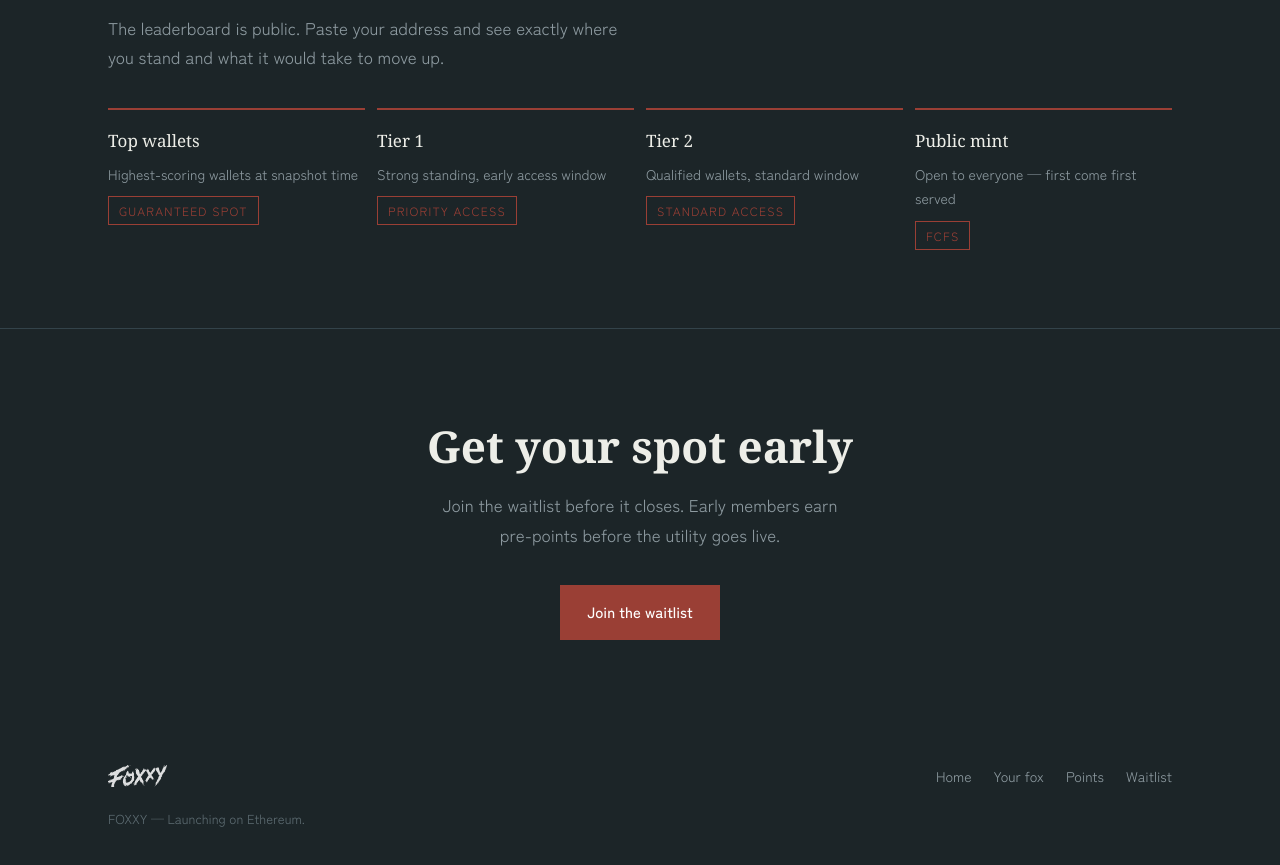
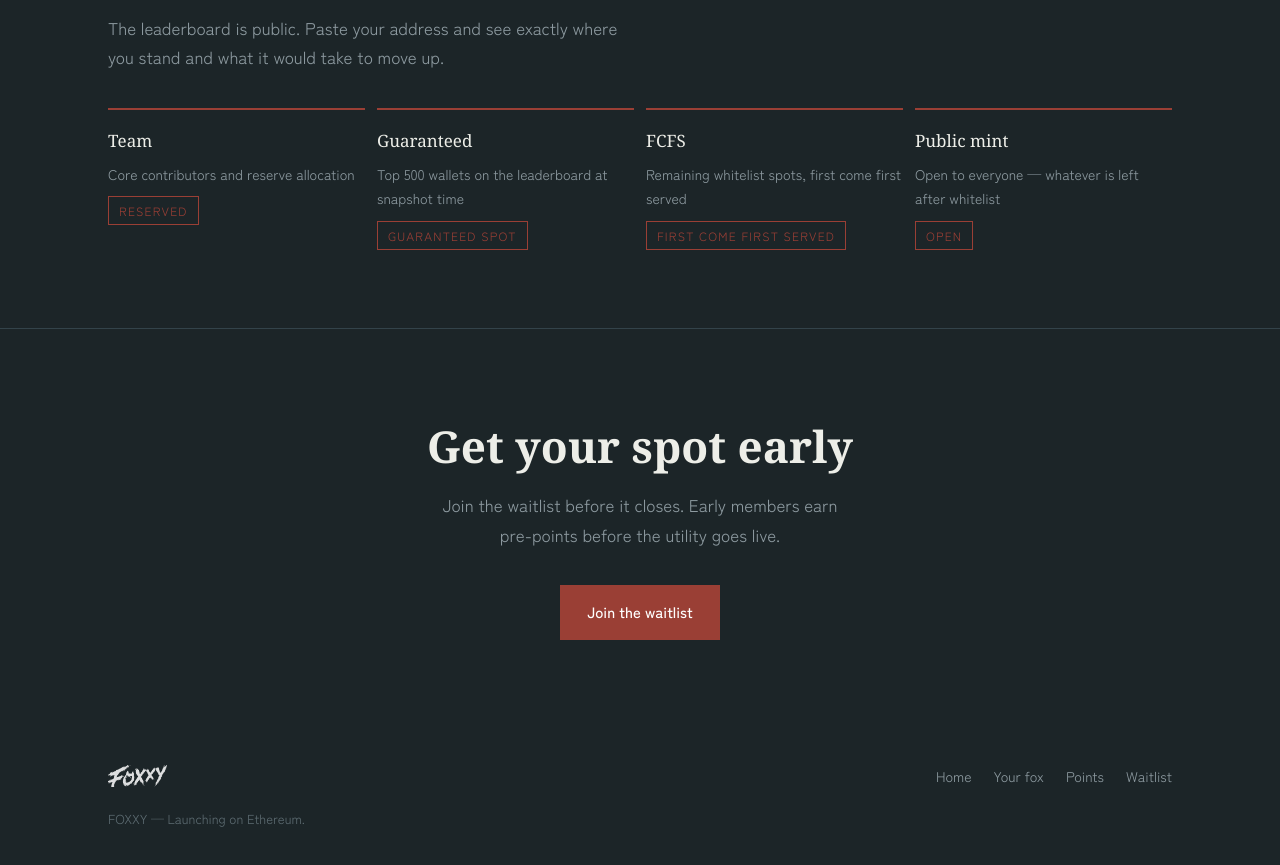
Before and after one commit to solretard/foxxy-site, a website: page world.html in a window 1280 px wide. Shown: the part 2372-3237 px from the top of the page. Drawn offline with Linux system fonts and the light colour scheme; a web font is replaced by a local one.

Commit message:
fix tiers, add favicon

```diff
--- a/world.html
+++ b/world.html
@@ -3,6 +3,7 @@
 <head>
 <meta charset="utf-8">
 <meta name="viewport" content="width=device-width, initial-scale=1, viewport-fit=cover">
+<link rel="icon" type="image/png" href="assets/fox.png">
 <title>FOXXY — How it works</title>
 <link rel="preconnect" href="https://fonts.googleapis.com">
 <link rel="preconnect" href="https://fonts.gstatic.com" crossorigin>
@@ -242,24 +243,24 @@ footer img{height:22px;opacity:.85;}
   <p class="body">The leaderboard is public. Paste your address and see exactly where you stand and what it would take to move up.</p>
   <div class="tier-grid">
     <div class="tier">
-      <span class="tier-label">Top wallets</span>
-      <span class="tier-desc">Highest-scoring wallets at snapshot time</span>
+      <span class="tier-label">Team</span>
+      <span class="tier-desc">Core contributors and reserve allocation</span>
+      <span class="tier-badge">RESERVED</span>
+    </div>
+    <div class="tier">
+      <span class="tier-label">Guaranteed</span>
+      <span class="tier-desc">Top 500 wallets on the leaderboard at snapshot time</span>
       <span class="tier-badge">GUARANTEED SPOT</span>
     </div>
     <div class="tier">
-      <span class="tier-label">Tier 1</span>
-      <span class="tier-desc">Strong standing, early access window</span>
-      <span class="tier-badge">PRIORITY ACCESS</span>
-    </div>
-    <div class="tier">
-      <span class="tier-label">Tier 2</span>
-      <span class="tier-desc">Qualified wallets, standard window</span>
-      <span class="tier-badge">STANDARD ACCESS</span>
+      <span class="tier-label">FCFS</span>
+      <span class="tier-desc">Remaining whitelist spots, first come first served</span>
+      <span class="tier-badge">FIRST COME FIRST SERVED</span>
     </div>
     <div class="tier">
       <span class="tier-label">Public mint</span>
-      <span class="tier-desc">Open to everyone — first come first served</span>
-      <span class="tier-badge">FCFS</span>
+      <span class="tier-desc">Open to everyone — whatever is left after whitelist</span>
+      <span class="tier-badge">OPEN</span>
     </div>
   </div>
 </div></section>
```
Also changed, not shown: index.html (+1 -0 lines), waitlist.html (+1 -0 lines).
